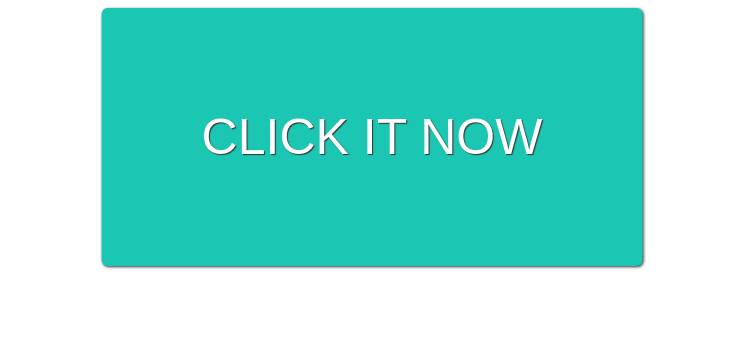
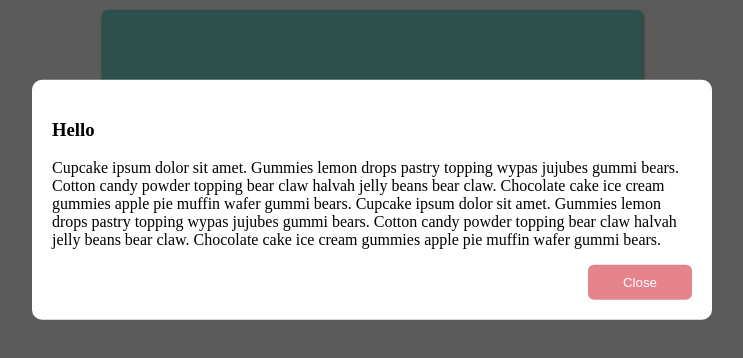
Before and after one commit to mmosholder/intro-to-jquery3, a plain HTML site: page index.html in a window 1280 px wide. Both pictures are taken after a click on the button "CLICK IT NOW". Shown: the whole page, without its empty margins (268-1011 px from the left). Drawn offline with nearby package versions, Linux system fonts and the light colour scheme.

Commit message:
completed exercise

```diff
--- a/main.css
+++ b/main.css
@@ -1,3 +1,6 @@
+body {
+	margin: 0;
+}
 .container {
 	width: 1140px;
 	margin: 0 auto;
@@ -7,7 +10,7 @@
 	padding: 100px;
 	color: #fff;
 	background-color: #1bc6b2;
-	margin: 0 auto;
+	margin: 10px auto;
 	left: 50%;
 	transform: translate(-50%, 0);
 	border: 0;
@@ -17,3 +20,34 @@
 	position: fixed;
 	text-shadow: 1px 1px 1px #333;
 }
+.lightboxBG {
+	background-color: rgba(51, 51, 51, .8);
+	height: 1000px;
+	width: 100%;
+	position: relative;
+}
+.lightbox {
+	background-color: #fff;
+	width: 50%;
+	padding: 20px;
+	border-radius: 10px;
+	margin: 0 auto;
+	position: absolute;
+	top: 20%;
+	left: 50%;
+	margin-right: -20%;
+	transform: translate(-50%, -50%);
+}
+.lightbox > div {
+	margin-bottom: 50px;
+}
+
+.lightbox button {
+	color: #fff;
+	border-radius: 6px;
+	padding: 10px 35px;
+	background-color: #E6848B;
+	float: right;
+	text-decoration: none;
+	border: 0;
+}
--- a/main.js
+++ b/main.js
@@ -1,3 +1,10 @@
 $(document).on('ready', function() {
+  $('button').on('click', function(){
 
+  	$('body').append('<div class="lightboxBG"><div class="lightbox"><div><h3>Hello</h3><p>Cupcake ipsum dolor sit amet. Gummies lemon drops pastry topping wypas jujubes gummi bears. Cotton candy powder topping bear claw halvah jelly beans bear claw. Chocolate cake ice cream gummies apple pie muffin wafer gummi bears. Cupcake ipsum dolor sit amet. Gummies lemon drops pastry topping wypas jujubes gummi bears. Cotton candy powder topping bear claw halvah jelly beans bear claw. Chocolate cake ice cream gummies apple pie muffin wafer gummi bears.</p><div class="button"><button class="close">Close</button></div></div></div></div>');
+
+  	$('.lightboxBG').on('click', '.close', function(){
+  		$('.lightboxBG').remove();
+  	});
+  });
 });
```
